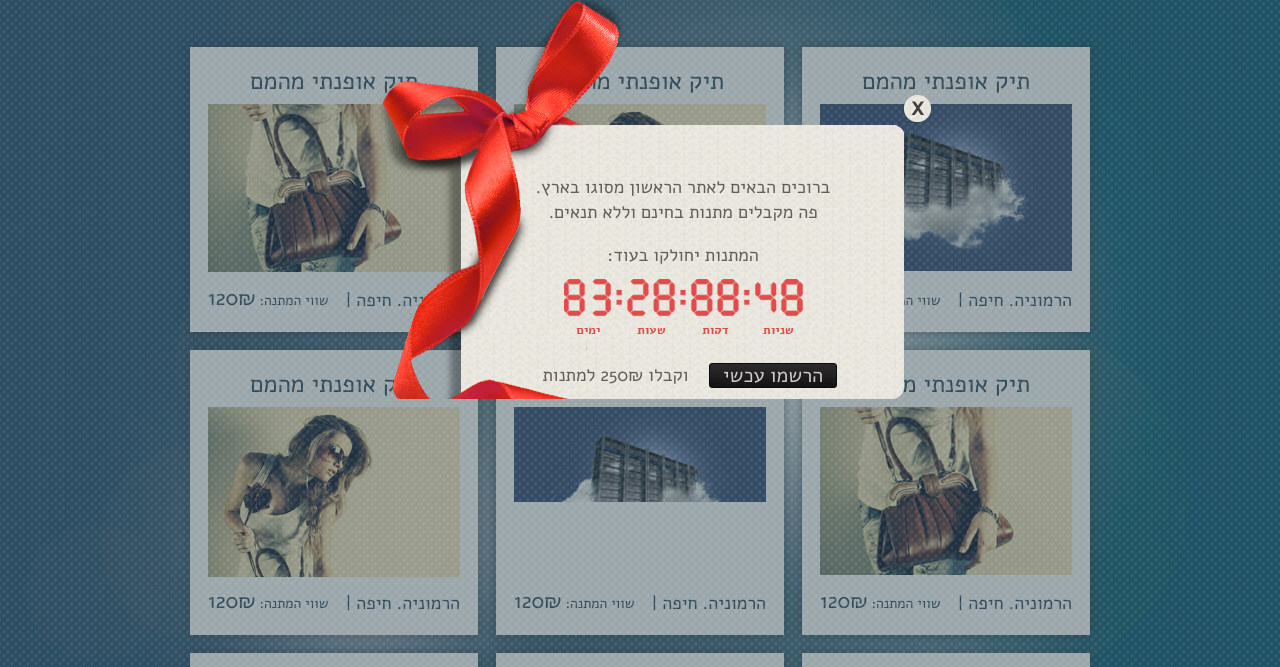
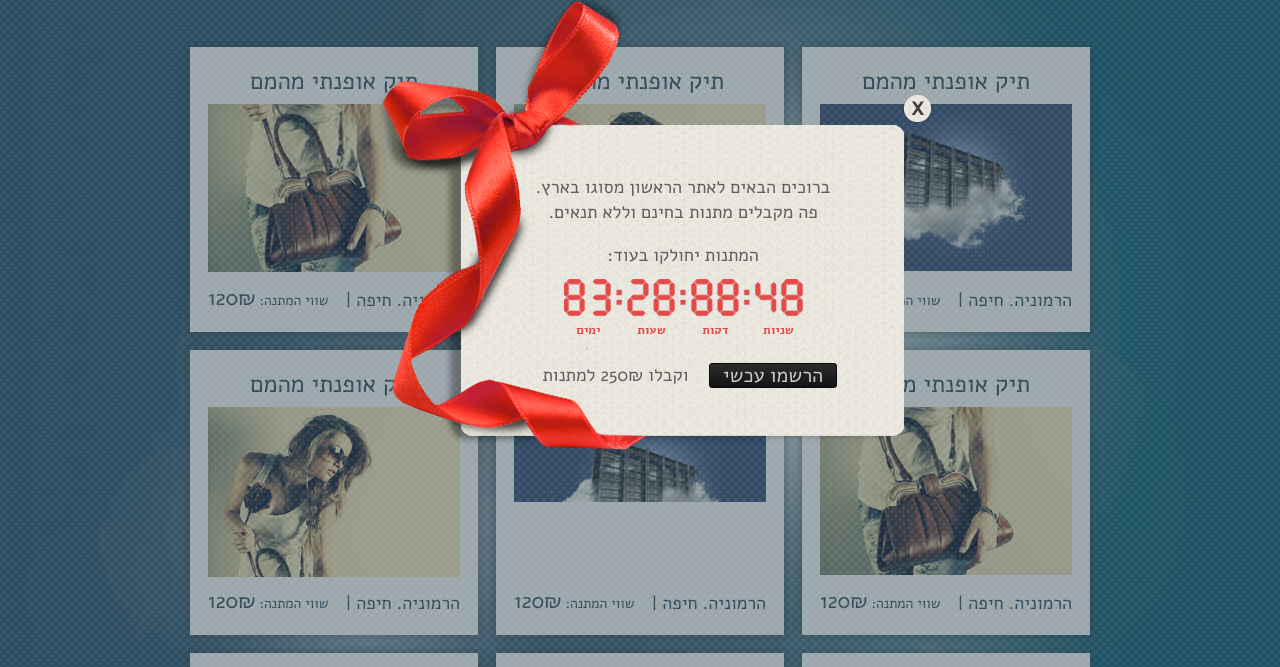
Before and after one commit to goshazvir/social-monkey, a plain HTML site: page counter.html in a window 1280 px wide. Shown: the part 108-775 px from the top of the page. Drawn offline with Linux system fonts and the light colour scheme.

Commit message:
fix-toda

```diff
--- a/sass/_common.sass
+++ b/sass/_common.sass
@@ -482,6 +482,7 @@ $rad-checked_bg: #feffff
 		font-weight: bold
 // popup_counter
 .popup_counter
+	min-height: 523px
 	background: url(../img/icons/popup.png) 0px 0px no-repeat
 	+border-radius(12px)
 	+r(step4)
```
Also changed, not shown: css/screen.css.
